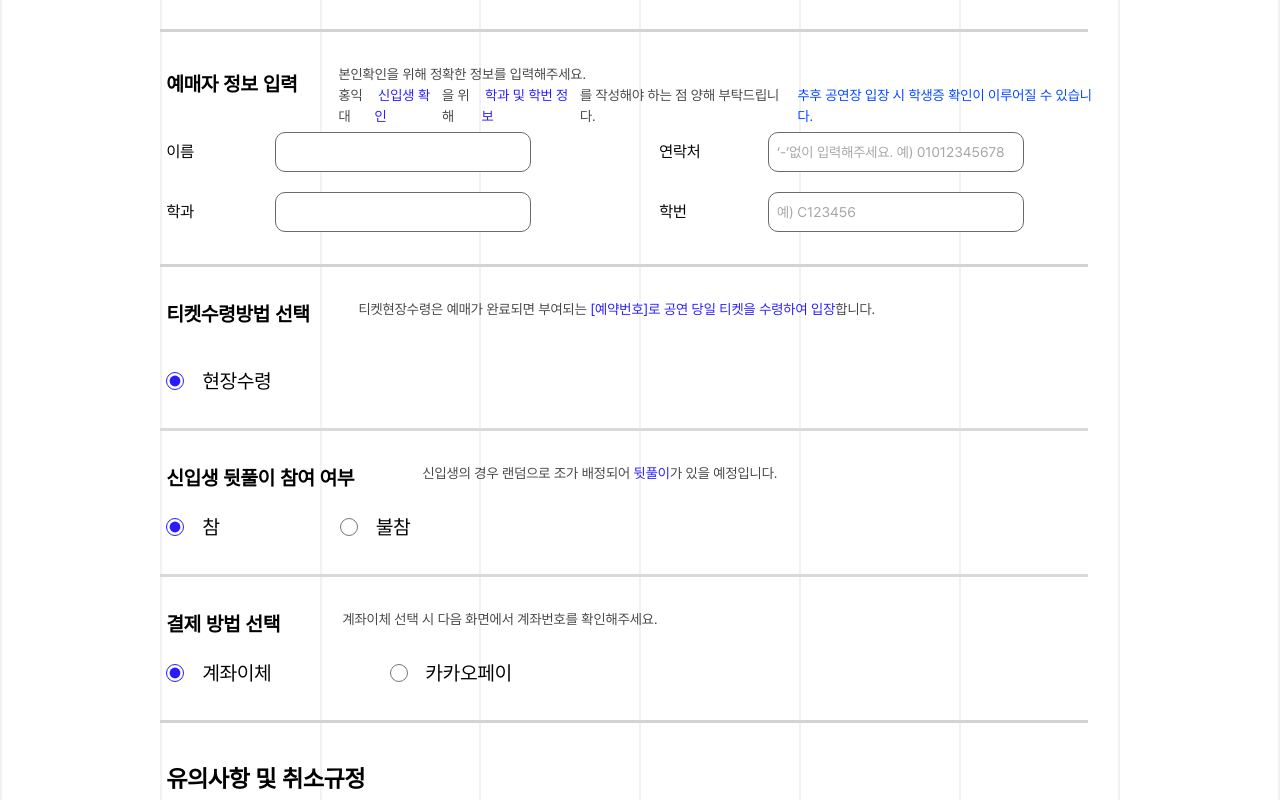
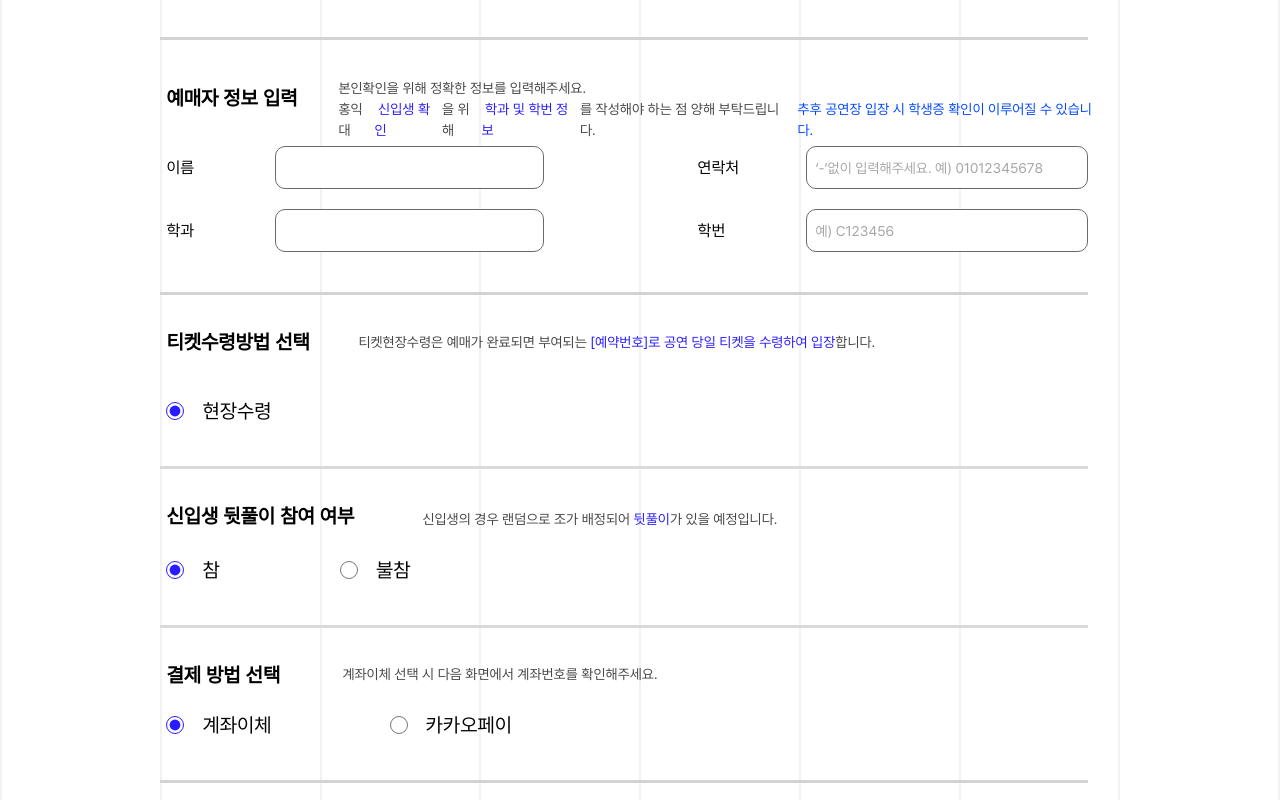
Before and after one commit to yumzen/Homepage_FE_20th, a Next.js app in the folder homepage/: page /tickets/freshman_ticket in a window 1280 px wide. Shown: the part 560-1360 px from the top of the page. Built offline with nearby package versions, Linux system fonts and the light colour scheme.

Commit message:
Feat: 결제하기 페이지 수정

```diff
--- a/homepage/src/pages/tickets/freshman_ticket.tsx
+++ b/homepage/src/pages/tickets/freshman_ticket.tsx
@@ -39,7 +39,7 @@ export default function freshman_ticket(){
 
 
     return (
-        <div className="h-[1800px] lg:h-[1700px] z-60">
+        <div className="h-[1900px] lg:h-[1800px] z-60">
             <Background>
                 <div className="font-['pretendard'] mx-[12.5vw] flex items-center flex-col mb-[84px]">
                 <div className="flex flex-col items-center mx-[12.5vw] text-center mt-[40px]">
@@ -78,9 +78,9 @@ export default function freshman_ticket(){
                             </div>
                         </div>
                     </div>
-                    <div className="w-[72.5vw] h-[3px] mt-[32px] bg-[#D3D3D3] flex"/>
+                    <div className="w-[72.5vw] h-[3px] mt-[40px] bg-[#D3D3D3] flex"/>
                     <div className="mx-auto ml-[0.5vw]">
-                        <div className="mt-[32px] flex lg:flex-row flex-col ">
+                        <div className="mt-[38px] flex lg:flex-row flex-col ">
                             <div className="w-[140px] h-[29px] font-[700] pt-[8px] text-[20px] leading-[24px]">예매자 정보 입력</div>
                             <div className="w-[60vw] h-[50px] lg:w-[60vw] text-[14px] text-[#464646] lg:ml-[2.5vw] ml-[0.5vw] flex flex-col lg:mt-0 mt-[15px] ">
                                 <div>본인확인을 위해 정확한 정보를 입력해주세요.</div>
@@ -94,31 +94,31 @@ export default function freshman_ticket(){
                             </div>
                         </div>
                         <div className="mt-[18px] flex flex-row mx-auto">
-                            <div className="text-[16px] leading-[26px] font-[500] items-center flex h-[40px] w-[7.5vw] min-w-[50px]">이름</div>
-                            <div className="input-with-placeholder relative w-[20vw] ml-[1vw] h-[40px] flex-shrink-0 border bg-[white] border-[#6A6A6A] border-solid rounded-[10px] px-2">
+                            <div className="text-[16px] leading-[26px] font-[500] items-center flex h-[43px] w-[7.5vw] min-w-[50px]">이름</div>
+                            <div className="input-with-placeholder relative lg:w-[21vw] w-[18vw] ml-[1vw] h-[43px] flex-shrink-0 border bg-[white] border-[#6A6A6A] border-solid rounded-[10px] px-2">
                                 <input type="text" placeholder=""/>
                             </div>
-                            <div className="ml-[10vw] text-[16px] leading-[26px] font-[500] items-center flex  h-[40px] w-[7.5vw] min-w-[55px]">연락처</div>
-                            <div className="input-with-placeholder relative w-[20vw] ml-[1vw] h-[40px] flex-shrink-0 border bg-[white] border-[#6A6A6A] border-solid rounded-[10px] px-2">
+                            <div className="ml-[12vw] text-[16px] leading-[26px] font-[500] items-center flex  h-[43px] w-[7.5vw] min-w-[55px]">연락처</div>
+                            <div className="input-with-placeholder relative lg:w-[22vw] w-[18vw] ml-[1vw] h-[43px] flex-shrink-0 border bg-[white] border-[#6A6A6A] border-solid rounded-[10px] px-2">
                                 <input type="text" placeholder="‘-’없이 입력해주세요. 예) 01012345678" onChange={handlePhoneNumberChange}/>
                             </div>
                         </div>
                         <div className="mt-[20px] flex flex-row">
-                        <div className="text-[16px] leading-[26px] font-[500] items-center flex  h-[40px] w-[7.5vw] min-w-[50px]">학과</div>
-                            <div className="input-with-placeholder relative w-[20vw] ml-[1vw] h-[40px] flex-shrink-0 border bg-[white] border-[#6A6A6A] border-solid rounded-[10px] px-2">
+                        <div className="text-[16px] leading-[26px] font-[500] items-center flex  h-[43px] w-[7.5vw] min-w-[50px]">학과</div>
+                            <div className="input-with-placeholder relative lg:w-[21vw] w-[18vw] ml-[1vw] h-[43px] flex-shrink-0 border bg-[white] border-[#6A6A6A] border-solid rounded-[10px] px-2">
                                 <input type="text" placeholder=""/>
                             </div>
-                            <div className="ml-[10vw]  text-[16px] leading-[26px] font-[500] items-center flex  h-[40px] w-[7.5vw] min-w-[55px]">학번</div>
-                            <div className="input-with-placeholder relative w-[20vw] ml-[1vw] h-[40px] flex-shrink-0 border bg-[white] border-[#6A6A6A] border-solid rounded-[10px] px-2">
+                            <div className="ml-[12vw]  text-[16px] leading-[26px] font-[500] items-center flex  h-[43px] w-[7.5vw] min-w-[55px]">학번</div>
+                            <div className="input-with-placeholder relative lg:w-[22vw] w-[18vw] ml-[1vw] h-[43px] flex-shrink-0 border bg-[white] border-[#6A6A6A] border-solid rounded-[10px] px-2">
                                 <input type="text" placeholder="예) C123456"/>
                             </div>
                         </div>
                     </div>
-                    <div className="w-[72.5vw] h-[3px] mt-[32px] bg-[#D3D3D3]"/>
+                    <div className="w-[72.5vw] h-[3px] mt-[40px] bg-[#D3D3D3]"/>
                     <div className="ml-[0.5vw]">
                         <div className="mt-[32px] flex lg:flex-row flex-col">
                             <div className="w-[160px] h-[29px] font-[700] text-[20px] leading-[30px]">티켓수령방법 선택</div>
-                            <div className="whitespace-pre-wrap w-[47.5vw] h-[26px] lg:ml-[2.5vw] ml-[0.5vw] lg:mt-0 mt-[15px]  text-[14px] font-[500] leading-[21px] text-[#464646] flex-shrink-0 flex flex-col lg:flex-row">
+                            <div className="whitespace-pre-wrap w-[47.5vw] h-[26px] lg:ml-[2.5vw] ml-[0.5vw] lg:mt-[5px] mt-[15px]  text-[14px] font-[500] leading-[21px] text-[#464646] flex-shrink-0 flex flex-col lg:flex-row">
                                 <p className="whitespace-nowrap">티켓현장수령은 예매가 완료되면 부여되는</p>
                                 <div className="flex flex-row">
                                     <p className="hidden lg:flex">&nbsp;</p><p className="text-[#281CFF] whitespace-nowrap">[예약번호]로 공연 당일 티켓을 수령하여 입장</p><p className="whitespace-nowrap">합니다.</p>
@@ -134,11 +134,11 @@ export default function freshman_ticket(){
                             </label>
                         </div>
                     </div>
-                    <div className="w-[72.5vw] h-[3px] mt-[32px] bg-[#D9D9D9]"/>
+                    <div className="w-[72.5vw] h-[3px] mt-[40px] bg-[#D9D9D9]"/>
                     <div className="ml-[0.5vw]">
                         <div className="flex flex-col lg:flex-row">
                             <div className="w-[200px] h-[29px] mt-[32px] font-[700] text-[20px] leading-[30px]">신입생 뒷풀이 참여 여부</div>
-                            <div className="w-[740px] h-[26px] lg:mt-[32px] mt-[15px] lg:ml-[56px] ml-[0.5vw] text-[14px] font-[500] leading-[21px] text-[#464646] flex-shrink-0 flex flex-row">
+                            <div className="w-[740px] h-[26px] lg:mt-[40px] mt-[15px] lg:ml-[56px] ml-[0.5vw] text-[14px] font-[500] leading-[21px] text-[#464646] flex-shrink-0 flex flex-row">
                             신입생의 경우 랜덤으로 조가 배정되어 <div className="text-[#281CFF]">&nbsp;뒷풀이</div>가 있을 예정입니다.
                             </div>
                         </div>
@@ -153,11 +153,11 @@ export default function freshman_ticket(){
                             </label>
                         </div>
                     </div>
-                    <div className="w-[72.5vw] h-[3px] mt-[32px] bg-[#D9D9D9]"/>
+                    <div className="w-[72.5vw] h-[3px] mt-[40px] bg-[#D9D9D9]"/>
                     <div className="ml-[0.5vw]">
-                        <div className="flex flex-row">
+                        <div className="flex flex-col lg:flex-row">
                             <div className="w-[120px] h-[29px] mt-[32px] font-[700] text-[20px] leading-[30px]">결제 방법 선택</div>
-                            <div className="w-[740px] h-[26px] lg:mt-[32px] mt-[15px] lg:ml-[56px] ml-[0.5vw] text-[14px] font-[500] leading-[21px] text-[#464646] flex-shrink-0 flex">계좌이체 선택 시 다음 화면에서 계좌번호를 확인해주세요.</div>
+                            <div className="w-[740px] h-[26px] lg:mt-[36px] mt-[16px] lg:ml-[56px] ml-[0.5vw] text-[14px] font-[500] leading-[21px] text-[#464646] flex-shrink-0 flex">계좌이체 선택 시 다음 화면에서 계좌번호를 확인해주세요.</div>
                         </div>
                         <div className="mt-[20px] text-[20px] flex flex-row">
                             <label className="flex flex-row items-center justify-center ">
@@ -170,9 +170,9 @@ export default function freshman_ticket(){
                             </label>
                         </div>
                     </div>
-                    <div className="w-[72.5vw] h-[3px] mt-[32px] bg-[#D3D3D3]"/>
+                    <div className="w-[72.5vw] h-[3px] mt-[40px] bg-[#D3D3D3]"/>
                     <div className="ml-[0.5vw]">
-                        <div className="mt-[10px] flex flex-row">
+                        <div className="mt-[20px] flex flex-row">
                             <div className="w-[247px] h-[29px] pt-[32px] font-[700] text-[24px] leading-[28px]">유의사항 및 취소규정</div>
                         </div>
                         <ol className="list-decimal ml-[24px] font-[500] text-[13px] lg:text-[16px] mt-[44px] leading-[26px]">
@@ -183,9 +183,9 @@ export default function freshman_ticket(){
                         </ol>
                     </div>
                 </div>
-                <div className="flex items-center justify-center mt-[100px]">
+                <div className="flex items-center justify-center mt-[94px]">
                     <Link href="/tickets/complete">
-                        <button className="w-[270px] h-[52px] felx items-center justify-center rounded-[6px] bg-[#281CFF] text-[white]  text-18px] font-[700] leading-[17px] text-center">예매하기</button>
+                        <button className="w-[270px] h-[53px] felx items-center justify-center rounded-[6px] bg-[#281CFF] text-[white]  text-18px] font-[700] leading-[17px] text-center">예매하기</button>
                     </Link>
                 </div>
             </div>
```
Also changed, not shown: homepage/src/pages/tickets/general_ticket.tsx (+12 -12 lines).
